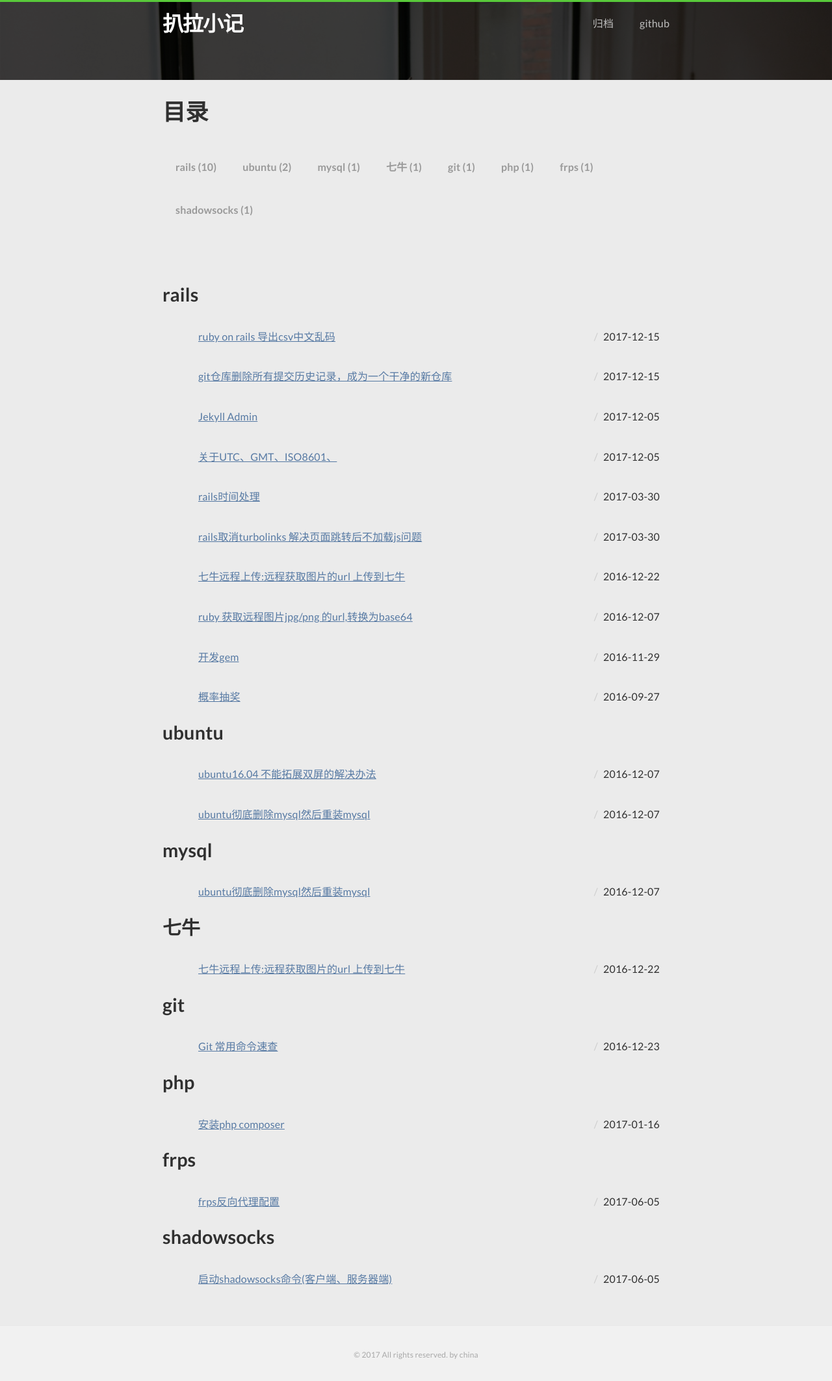
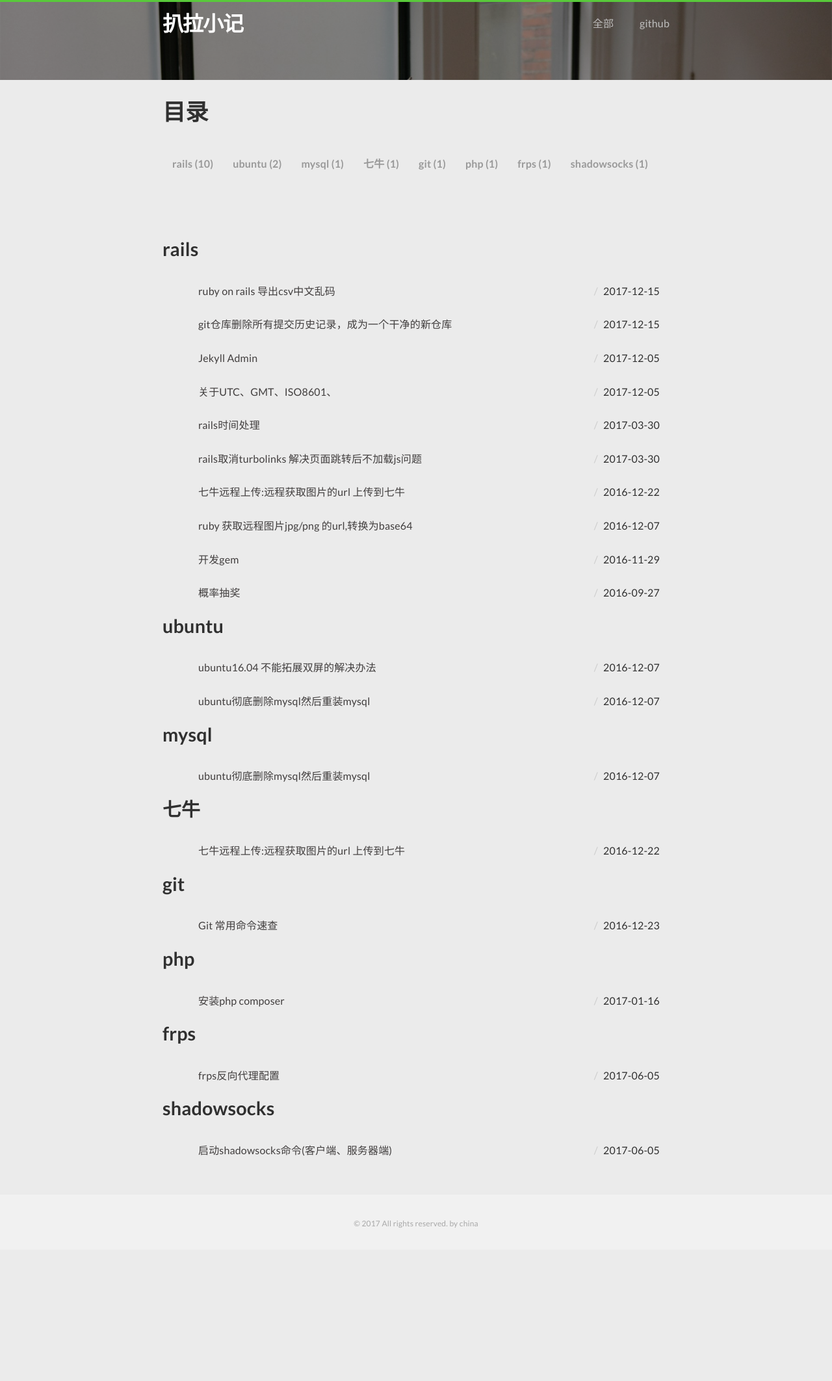
Before and after one commit to yanchengv/yanchengv.github.io, a Jekyll site: the page built from categories/index.html, in a window 1280 px wide. Shown: the whole page at 65% size. Built offline with Jekyll 4.4.1, drawn with Linux system fonts in a browser that asks for light colours; nearby versions of some CDN libraries; after the commit the page ends 1923 px from its top, so only the background shows below that.

Commit message:
rails css

```diff
--- a/_includes/header.html
+++ b/_includes/header.html
@@ -22,7 +22,7 @@
             <!--{% endif %}-->
           <!--{% endfor %}-->
           <!--<li><a href="{{ site.author.github }}" target="_blank">关于</a></li>-->
-          <li><a href="/categories">归档</a></li>
+          <li><a href="/categories">全部</a></li>
           <li><a href="{{ site.author.github }}" target="_blank">Github</a></li>
         </ul>
       </nav>
--- /dev/null
+++ b/_sass/_categories.scss
@@ -0,0 +1,3 @@
+.sidenav-first  li {
+  padding: 15px;
+}
--- a/_sass/_globals.scss
+++ b/_sass/_globals.scss
@@ -48,13 +48,19 @@ textarea {
 }
 
 a {
-  color: $link-color;
-  text-decoration: underline;
+  color: #171313cc;
+  text-decoration: none;
 
   &:hover {
     transition: color .2s linear;
     text-decoration: none;
-    color: $link-hover-color;
+    color: $link-color;
+  }
+
+  &:visited {
+    transition: color .2s linear;
+    text-decoration: none;
+    color: $link-color;
   }
 }
 
--- a/_sass/_layout.scss
+++ b/_sass/_layout.scss
@@ -49,7 +49,7 @@
   margin-bottom: 30px;
 
   .overlay {
-    background: rgba(#000, .75);
+    background: rgba(0, 0, 0, 0.46);
     z-index: 1;
     position: absolute;
     width: 100%;
--- a/_sass/_pages_list.scss
+++ b/_sass/_pages_list.scss
@@ -1,8 +1,9 @@
 .breadcrumb {
   padding: 8px 15px;
-  margin-bottom: 20px;
+  margin-bottom: 10px;
   list-style: none;
   border-radius: 4px;
+
 }
 .breadcrumb > li {
   display: inline-block;
@@ -17,5 +18,5 @@
 }
 
 .category-col-md-9{
-  margin-top: 250px;
+  margin-top: 180px;
 }
--- a/categories/index.html
+++ b/categories/index.html
@@ -10,7 +10,7 @@ header: Posts By Category
             <div class="sidebar hidden-print" role="complementary">
                 <div id="navigation">
                     <h1>目录</h1>
-                    <ul class="nav sidenav">
+                    <ul class="nav sidenav sidenav-first">
                         {% if site.categories.first[0] == null %}
                         {% for category in site.categories %}
                         <li><a href="#{{ category }}-ref">
--- a/css/main.scss
+++ b/css/main.scss
@@ -13,3 +13,4 @@
 @import "layout";
 @import "syntax";
 @import "pages_list";
+@import "categories";
```
